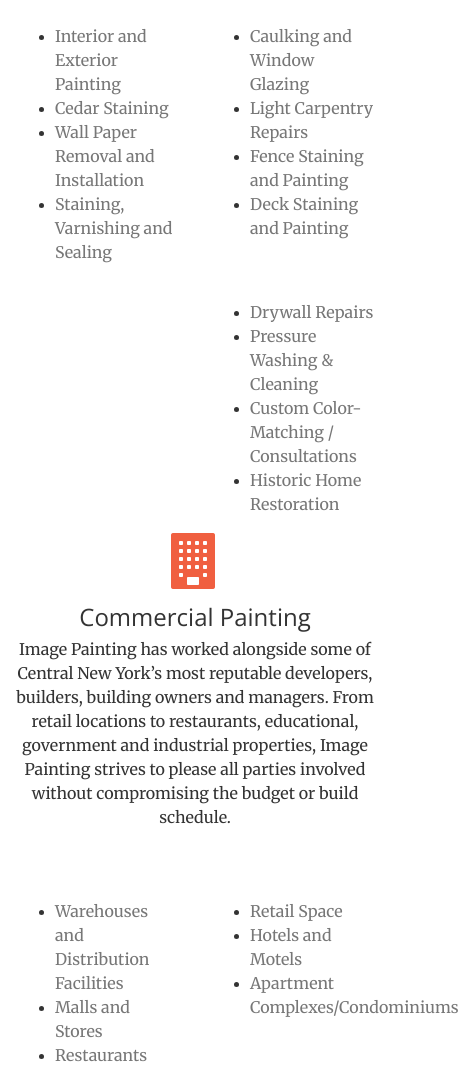
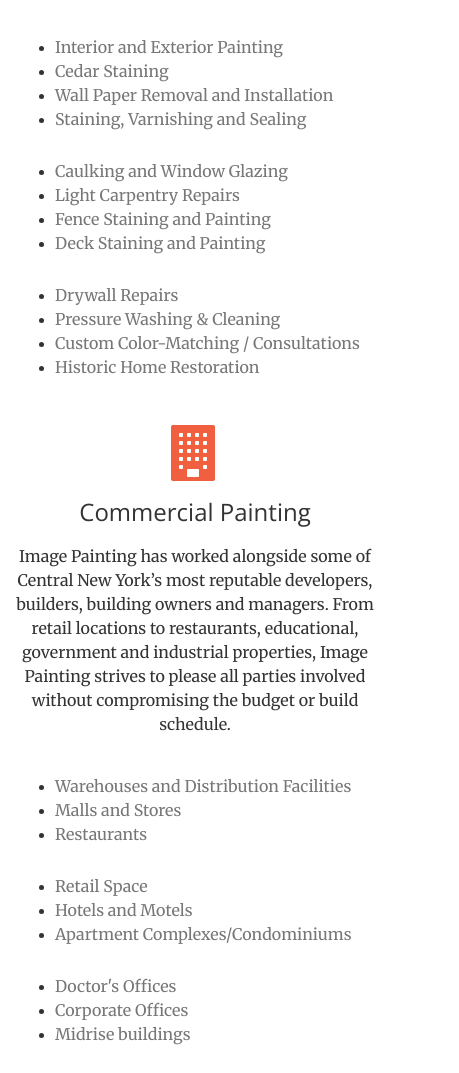
Before and after one commit to kseniya292/imagepaintingcny, a website: page index.html in a window 390 px wide. Shown: the part 2070-3143 px from the top of the page, 459 px wide, since content can reach past the window. Drawn offline with nearby package versions, Linux system fonts and the light colour scheme.

Commit message:
responsive css improvements to service layout

```diff
--- a/css/main.css
+++ b/css/main.css
@@ -1,3 +1,5 @@
+
+
 header {
   background-image: url('../img/painting-header.jpg');
 }
@@ -62,9 +64,31 @@
 
 .fa-home, .fa-building {
 	color: #F05F40;
-	padding: 2%;
 }
 
-div h3 {
-	margin: 2%;
+.residential, .commercial {
+	margin-top: 10%;
 }
+/*.commercial {
+	margin-top: 7%;
+}*/
+
+.service-box {
+	margin: 5% auto 0;
+}
+
+.h3, h3 {
+	margin: 5%;
+}
+
+
+
+@media (min-width: 768px) {
+	.residential, .commercial {
+		margin-top: 3%;
+	}
+
+	.h3, h3 {
+		margin: 2%;
+	}
+}
--- a/index.html
+++ b/index.html
@@ -107,14 +107,14 @@
             </div>
         </div>
         <div class="container">
-            <div class="row">
+            <div class="row residential">
                 <article>
                 <div class="col-xs-12 text-center">
                     <i class="fa fa-home fa-5x sr-icons" aria-hidden="true"></i>
                     <h3>Residential Painting</h3>
                     <p>From new construction painting to remodeling projects for older homes, Image Painting is proud to help you achieve a new look for your house that complements your style and personality. Our professional painters can provide classic to contemporary, and specialty to faux finishes that define distinction. We understand that delivering excellent results sometimes involves more than just quality paint and professional painters; it may require additional preparations to arrive at the best look and feel for your environment. That's why, as an experienced painting contractor, we are happy to provide your home with the necessary reparations and prep work. We also offer the most comprehensive range of exterior and interior painting services to ensure a uniform look for the entire home.</p>
                 </div>
-                <div class="col-xs-6 col-md-4">
+                <div class="col-xs-12 col-md-4">
                     <div class="service-box">
                         <ul>
                             <li>
@@ -132,7 +132,7 @@
                         </ul>
                     </div>
                 </div>
-                 <div class="col-xs-6 col-md-4">
+                 <div class="col-xs-12 col-md-4">
                     <div class="service-box">
                         <ul>
                             <li>
@@ -150,7 +150,7 @@
                         </ul>
                     </div> <!--service box-->
                 </div>
-                 <div class="col-xs-6 col-md-4">
+                 <div class="col-xs-12 col-md-4">
                     <div class="service-box">
                         <ul>
                             <li>
@@ -170,14 +170,14 @@
                 </div> <!--service box-->
             </article>
             </div> <!--row-->
-            <div class="row">
+            <div class="row commercial">
                 <article>
                 <div class="col-xs-12 text-center">
                     <i class="fa fa-building fa-4x sr-icons" aria-hidden="true"></i>
                     <h3>Commercial Painting</h3>
                     <p>Image Painting has worked alongside some of Central New York’s most reputable developers, builders, building owners and managers. From retail locations to restaurants, educational, government and industrial properties, Image Painting strives to please all parties involved without compromising the budget or build schedule.</p>
                 </div>
-                <div class="col-xs-6 col-md-4">
+                <div class="col-xs-12 col-md-4">
                     <div class="service-box">
                         <ul>
                             <li>
@@ -192,7 +192,7 @@
                         </ul>
                     </div>
                 </div>
-                 <div class="col-xs-6 col-md-4">
+                 <div class="col-xs-12 col-md-4">
                     <div class="service-box">
                         <ul>
                             <li>
@@ -207,7 +207,7 @@
                         </ul>
                     </div> <!--service box-->
                 </div>
-                 <div class="col-xs-6 col-md-4">
+                 <div class="col-xs-12 col-md-4">
                     <div class="service-box">
                         <ul>
                             <li>
```
